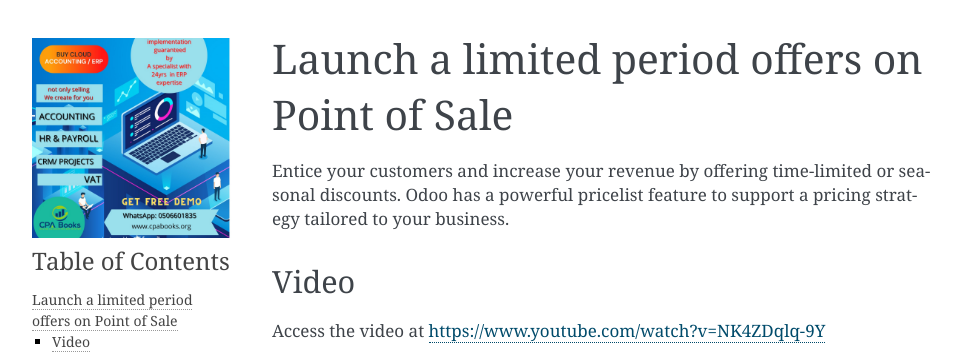
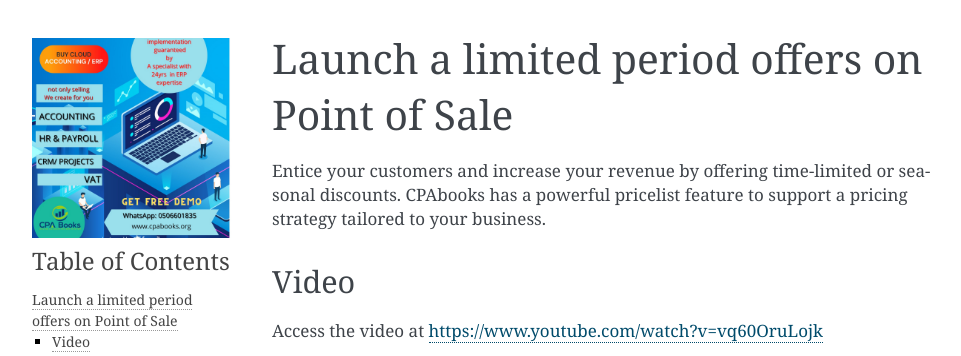
Before and after one commit to cpabooks/cpabooks-docs, a Sphinx documentation site: the page built from docs/point-of-sale/limited_period_offer.rst, in a window 1280 px wide, cut to the strip 0-356 px from the top of the page. Shown: the whole strip, without its empty margins (148-1109 px from the left). Built offline with Sphinx 7.4.7, drawn with Linux system fonts in a browser that asks for light colours; pages that are not in the unit, such as notebooks, are missing from menus.

Commit message:
Update limited_period_offer.rst

```diff
--- a/docs/point-of-sale/limited_period_offer.rst
+++ b/docs/point-of-sale/limited_period_offer.rst
@@ -7,15 +7,15 @@
 Launch a limited period offers on Point of Sale
 ===============================================
 Entice your customers and increase your revenue by offering time-limited or
-seasonal discounts. Odoo has a powerful pricelist feature to support a pricing
+seasonal discounts. CPAbooks has a powerful pricelist feature to support a pricing
 strategy tailored to your business.
 
 Video
 -----
-Access the video at https://www.youtube.com/watch?v=NK4ZDqlq-9Y
+Access the video at https://www.youtube.com/watch?v=vq60OruLojk
 
 .. raw:: html
 
     <div style="position: relative; padding-bottom: 56.25%; height: 0; overflow: hidden; max-width: 100%; height: auto;">
-        <iframe src="https://www.youtube.com/embed/NK4ZDqlq-9Y" frameborder="0" allowfullscreen style="position: absolute; top: 0; left: 0; width: 700px; height: 385px;"></iframe>
+        <iframe src="https://www.youtube.com/embed/vq60OruLojk" frameborder="0" allowfullscreen style="position: absolute; top: 0; left: 0; width: 700px; height: 385px;"></iframe>
     </div>
```
